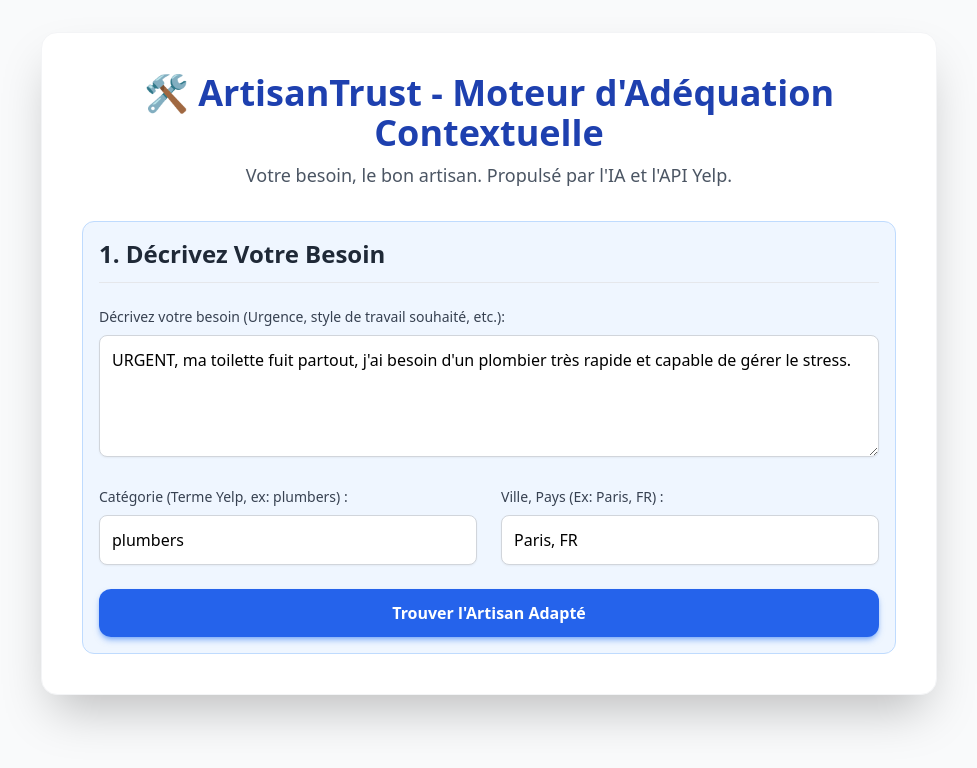
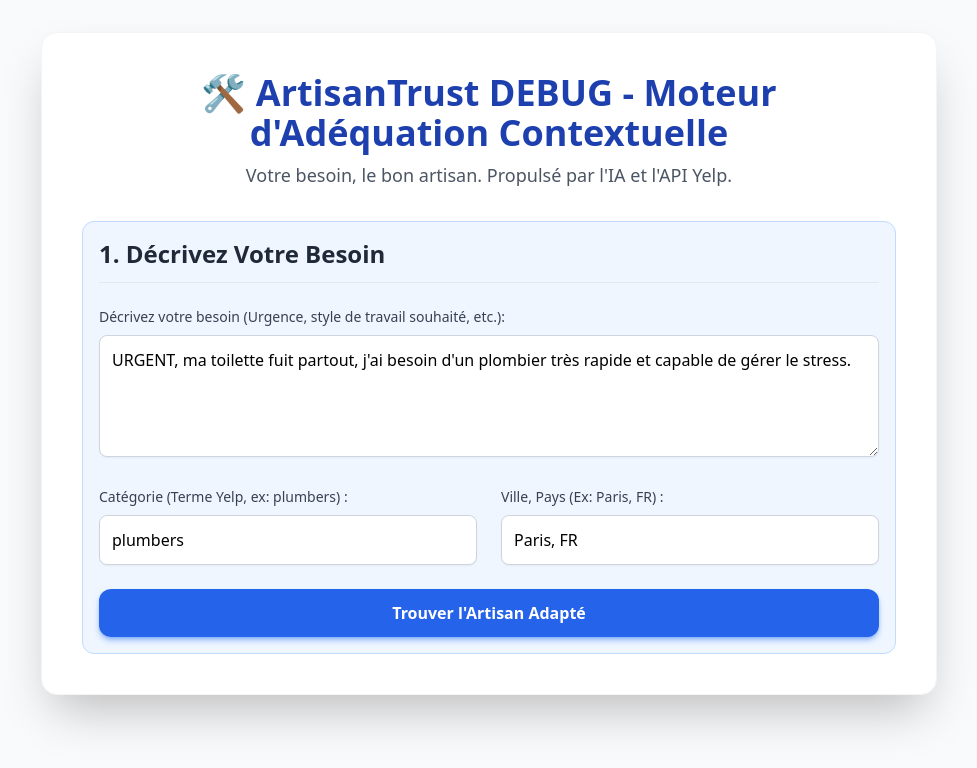
Before and after one commit to OusmaalK/ArtisanTrust-Frontend, a React (Create React App) app: page / in a window 1280 px wide. Shown: the top 768 px of the page, without its empty margins (151-1128 px from the left). Built offline with nearby package versions, Linux system fonts and the light colour scheme.

Commit message:
🔧 FIX: Endpoint test-match + mode CORS + titre DEBUG

```diff
--- a/src/App.js
+++ b/src/App.js
@@ -1,7 +1,7 @@
 import React, { useState } from 'react';
 
-// URL du backend - ASSUREZ-VOUS QUE C'EST LE BON ENDPOINT
-const API_URL = 'https://khalidou.pythonanywhere.com/match';
+// ✅ CORRECTION 1: URL de test plus stable
+const API_URL = 'https://khalidou.pythonanywhere.com/test-match';
 
 const ResultTable = ({ results, scenario }) => {
     return (
@@ -90,6 +90,8 @@
                 headers: {
                     'Content-Type': 'application/json',
                 },
+                // ✅ CORRECTION 2: Ajout du mode CORS
+                mode: 'cors',
                 body: JSON.stringify({
                     description: description,
                     category: category,
@@ -160,8 +162,9 @@
         <div className="min-h-screen p-4 sm:p-8 bg-gray-50 font-sans">
             <div className="max-w-4xl mx-auto bg-white shadow-2xl rounded-2xl p-6 md:p-10 border border-gray-100">
                 <header className="text-center mb-8">
+                    {/* ✅ CHANGEMENT VISIBLE pour confirmer le déploiement */}
                     <h1 className="text-4xl font-extrabold text-blue-800 mb-2">
-                        🛠️ ArtisanTrust - Moteur d'Adéquation Contextuelle
+                        🛠️ ArtisanTrust DEBUG - Moteur d'Adéquation Contextuelle
                     </h1>
                     <p className="text-lg text-gray-600">
                         Votre besoin, le bon artisan. Propulsé par l'IA et l'API Yelp.
```
